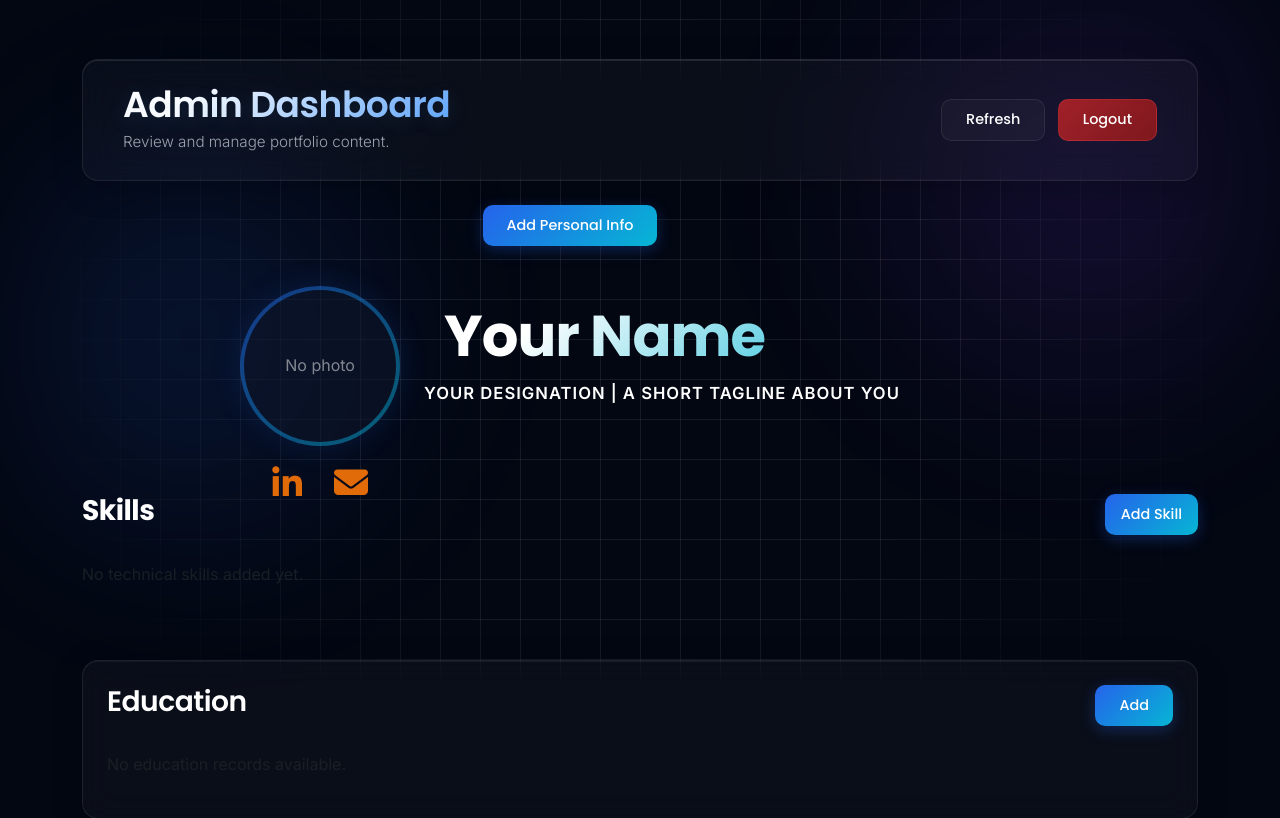
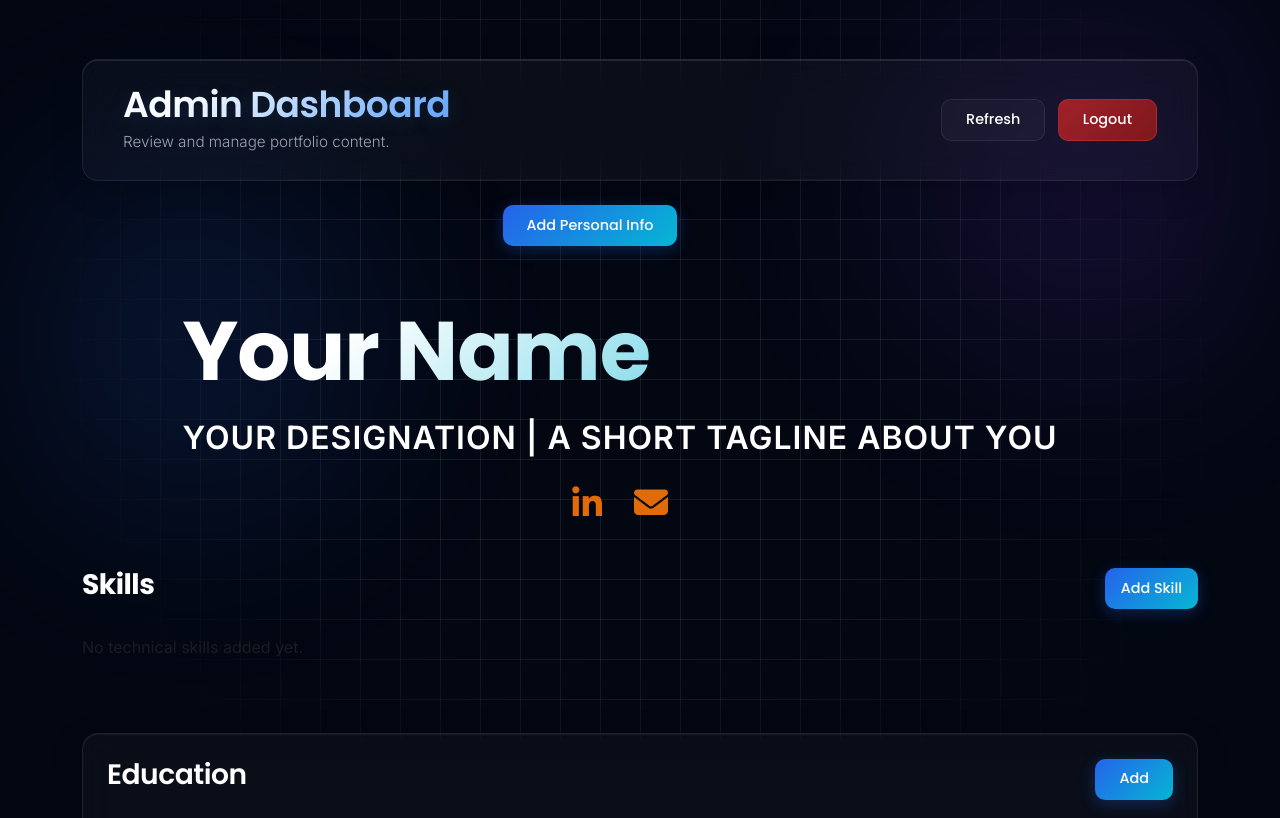
Before and after one commit to Sanju25088/sanjeev_kulkarni-portfolio, a Django app: page /dashboard/ in a window 1280 px wide. Shown: the part 61-879 px from the top of the page. Run offline with Django 5.2, Linux system fonts and the light colour scheme; the visitor is signed in with stand-in values (Sample User, id 1); data that the repository does not hold is empty.

Commit message:
new updates

```diff
--- a/portfolio/static/css/base.css
+++ b/portfolio/static/css/base.css
@@ -113,6 +113,7 @@ footer.bg-dark {
     align-items: center;
     gap: 32px;
     margin-top: 20px;
+    transform: translateX(30px);
 }
 
 .social-icons a{
--- a/portfolio/static/css/pages/portfolio.css
+++ b/portfolio/static/css/pages/portfolio.css
@@ -1,60 +1,124 @@
-/* Hero Layout */
+/* ==========================================================================
+   HERO LAYOUT & TYPOGRAPHY
+   ========================================================================== */
 .profile-card {
     display: flex;
     flex-direction: column;
-    align-items: center;      /* Horizontal center */
-    justify-content: center;  /* Vertical center (if height is available) */
-    text-align: center;       /* Center text */
-transform: translateX(-70px); /* Move slightly left */
+    align-items: center;
+    justify-content: center;
+    text-align: center;
+    transform: translateX(-50px); /* Move slightly left for desktop */
 }
 
 .profile-card h1 {
-    font-size: clamp(3rem, 4.5vw, 4rem); /* Slightly larger */
+    font-size: clamp(5rem, 6.5vw, 6rem);
     font-weight: 700;
     line-height: 1.2;
-
-    background: linear-gradient(135deg, #ffffff 20%, var(--clr-accent) 100%);
+    background: linear-gradient(135deg, #ffffff 20%, var(--clr-accent, #06b6d4) 100%);
     background-clip: text;
     -webkit-background-clip: text;
     -webkit-text-fill-color: transparent;
     color: transparent;
-
     margin-top: 1rem;
     margin-bottom: 0.5rem;
-    transform: translateX(20px);
+    transform: translateX(30px);
 }
 
 .profile-card p,
 .profile-card h2,
 .profile-card h3,
 .profile-card .lead {
-    font-size: clamp(1rem, 1.3vw, 1.5rem);
+    font-size: clamp(2rem, 2.3vw, 2.5rem);
     text-align: center;
     margin-left: auto;
     margin-right: auto;
 }
+
 .profile-about {
     max-width: 480px;
     margin: 15px auto;
     font-size: 20px;
     line-height: 1.7;
     text-align: center;
-
     white-space: normal;
     word-wrap: break-word;
     overflow-wrap: break-word;
+
 }
 
-/* Grids & Timelines */
-/* Core Skill Card Styling */
+/* ==========================================================================
+   FUTURISTIC GLASS & TEXT EFFECTS
+   ========================================================================== */
+.futuristic-glass {
+    background: rgba(15, 23, 42, 0.6) !important;
+    backdrop-filter: blur(16px);
+    -webkit-backdrop-filter: blur(16px);
+    border: 1px solid rgba(255, 255, 255, 0.08) !important;
+    border-radius: 24px !important;
+    box-shadow: 0 20px 40px rgba(0, 0, 0, 0.4),
+                inset 0 1px 0 rgba(255, 255, 255, 0.1) !important;
+    color: #FFFFFF;
+}
+
+.profile-name {
+    font-size: clamp(2.1rem, 3.2vw, 2.9rem);
+    font-weight: 700;
+    margin-bottom: 0.2rem;
+    background: linear-gradient(135deg, #FFFFFF 30%, #ffffff 100%);
+    background-clip: text;
+    -webkit-background-clip: text;
+    -webkit-text-fill-color: transparent;
+    color: transparent;
+    letter-spacing: -1px;
+}
+
+.profile-designation {
+    color: #ffffff;
+    font-weight: 700;
+    font-size: 4.05rem;
+    letter-spacing: 1px;
+    text-transform: uppercase;
+    margin-bottom: 0.5rem;
+    transform: translateX(30px);
+
+}
+
+.profile-tagline,
+.profile-tagline.text-muted {
+    color: #ffffff !important;
+}
+
+.profile-meta p {
+    margin-bottom: 0.4rem;
+    font-size: 1rem;
+    color: #D1D5DB;
+}
+
+.profile-meta strong {
+    color: #ffffff;
+}
+
+.cyber-link {
+    color: #06B6D4;
+    text-decoration: none;
+    font-weight: 500;
+    transition: all 0.3s ease;
+}
+
+.cyber-link:hover {
+    color: #FFFFFF;
+    text-shadow: 0 0 10px rgba(6, 182, 212, 0.8);
+}
+
+/* ==========================================================================
+   GRIDS, TIMELINES & SKILLS
+   ========================================================================== */
 .skill-card {
     background: rgba(15, 23, 42, 0.72);
     border: 1px solid rgba(255, 255, 255, 0.08);
-    border-radius: 8px; /* Slightly softer corners for a modern look */
+    border-radius: 8px;
     transition: transform 0.3s ease, border-color 0.3s ease, box-shadow 0.3s ease;
     box-shadow: 0 4px 10px rgba(2, 6, 23, 0.2);
-
-    /* --- THE COMPACT LAYOUT FIX --- */
     height: auto !important;
     min-height: 0 !important;
     display: block !important;
@@ -66,20 +130,17 @@ transform: translateX(-70px); /* Move slightly left */
     box-shadow: 0 8px 25px rgba(6, 182, 212, 0.15);
 }
 
-/* Horizontal Progress Bar Styling */
 .progress {
     border-radius: 10px;
     overflow: hidden;
 }
 
 .horizontal-bar-fill {
-    /* Using an accent color variable or defaulting to cyan */
     background-color: var(--clr-accent, #06b6d4);
-    width: 0; /* Starts at 0, JavaScript animates it to target % */
+    width: 0;
     transition: width 1s cubic-bezier(0.4, 0, 0.2, 1);
 }
 
-/* Other Section Globals (From your original snippet) */
 .section-card:hover {
     transform: translateY(-5px);
     border-color: rgba(255, 255, 255, 0.15) !important;
@@ -105,172 +166,41 @@ transform: translateX(-70px); /* Move slightly left */
     background: var(--clr-accent, #06b6d4);
     box-shadow: 0 0 10px var(--clr-accent, #06b6d4);
 }
+
 /* ==========================================================================
-   FUTURISTIC PROFILE CARD STYLES
+   BUTTONS & PROJECTS
    ========================================================================== */
-
-/* The Glass Card Container */
-.futuristic-glass {
-    background: rgba(15, 23, 42, 0.6) !important; /* Deep translucent surface */
-    backdrop-filter: blur(16px);
-    -webkit-backdrop-filter: blur(16px);
-    border: 1px solid rgba(255, 255, 255, 0.08) !important;
-    border-radius: 24px !important;
-    box-shadow: 0 20px 40px rgba(0, 0, 0, 0.4),
-                inset 0 1px 0 rgba(255, 255, 255, 0.1) !important;
-    color: #FFFFFF;
-}
-
-/* Avatar Image & Glowing Ring */
-.profile-image-wrapper {
-    position: relative;
-    width: 160px;
-    height: 160px;
-    flex-shrink: 0; /* Prevents the image from squishing */
-}
-
-.profile-image {
-    width: 100%;
-    height: 100%;
-    object-fit: cover;
-    border-radius: 50%;
-    border: 4px solid transparent;
-    background: linear-gradient(#0F172A, #0F172A) padding-box,
-                linear-gradient(135deg, #2563EB, #06B6D4) border-box;
-    box-shadow: 0 0 30px rgba(37, 99, 235, 0.3);
-}
-
-/* Typography Enhancements */
-.profile-name {
-    font-size: clamp(2.1rem, 3.2vw, 2.9rem);
-    font-weight: 700;
-    margin-bottom: 0.2rem;
-    background: linear-gradient(135deg, #FFFFFF 30%, #ffffff 100%);
-    background-clip: text;            /* standard property */
-    -webkit-background-clip: text;    /* WebKit browsers */
-    -webkit-text-fill-color: transparent;
-    color: transparent;               /* fallback for others */
-    letter-spacing: -1px;
-}
-
-.profile-designation {
-    color: #ffffff;
-    font-weight: 700;
-    font-size: 1.05rem;
-    letter-spacing: 1px;
-    text-transform: uppercase;
-    margin-bottom: 0.5rem;
-}
-
-.profile-tagline,
-.profile-tagline.text-muted {
-    color: #ffffff !important;
-}
-
-.profile-about {
-    margin-bottom: 0.75rem;
-    font-size: 1.05rem;
-    color: #E5E7EB;
-    line-height: 1.75;
-}
-
-.profile-meta p {
-    margin-bottom: 0.4rem;
-    font-size: 1rem;
-    color: #D1D5DB;
-}
-
-.profile-meta strong {
-    color: #ffffff;
-}
-
-/* Cyber Links (LinkedIn) */
-.cyber-link {
-    color: #06B6D4;
-    text-decoration: none;
-    font-weight: 500;
-    transition: all 0.3s ease;
-}
-
-.cyber-link:hover {
-    color: #FFFFFF;
-    text-shadow: 0 0 10px rgba(6, 182, 212, 0.8);
-}
-
-/* ===== Colorful Futuristic Button ===== */
-
 .cyber-btn {
     display: inline-flex;
     align-items: center;
     justify-content: center;
     gap: 8px;
-
-    padding: 11px 24px;   /* Reduced size */
+    padding: 11px 24px;
     border: none;
-    border-radius: 10px;  /* Slightly smaller corners */
-
+    border-radius: 10px;
     color: #fff !important;
-    font-size: 15px;      /* Smaller text */
+    font-size: 20px;
     font-weight: 600;
     text-decoration: none;
-
     transition: all 0.25s ease;
     cursor: pointer;
+    transform: translateX(100px);
+
 }
 
-/* Projects */
-.projects-btn{
-    background: linear-gradient(135deg, #2563EB, #3B82F6);
-    box-shadow: 0 5px 14px rgba(37,99,235,.20);
-}
-
-/* Contact */
-.contact-btn{
-    background: linear-gradient(135deg, #10B981, #34D399);
-    box-shadow: 0 5px 14px rgba(16,185,129,.20);
-}
-
-/* Resume */
-.resume-btn{
-    background: linear-gradient(135deg, #8B5CF6, #A855F7);
-    box-shadow: 0 5px 14px rgba(139,92,246,.20);
-}
-
-/* Hover */
-.cyber-btn:hover{
-    transform: translateY(-2px);
+.cyber-btn:hover {
     filter: brightness(1.05);
     box-shadow: 0 8px 18px rgba(0,0,0,.15);
 }
 
-/* Click */
-.cyber-btn:active{
-    transform: translateY(0);
-}
-.contact-btn {
-    background: linear-gradient(135deg,#00C6FF,#0072FF);
-
-}
 
 
+/* Cleaned up duplicate button declarations */
+.projects-btn { background: linear-gradient(135deg, #00F260, #0575E6); box-shadow: 0 5px 14px rgba(5,117,230,.20); }
+.contact-btn  { background: linear-gradient(135deg, #00C6FF, #0072FF); box-shadow: 0 5px 14px rgba(0,114,255,.20); }
+.resume-btn   { background: linear-gradient(135deg, #8B5CF6, #A855F7); box-shadow: 0 5px 14px rgba(139,92,246,.20); }
+.skills-btn   { background: linear-gradient(135deg, #FF0080, #7928CA); box-shadow: 0 5px 14px rgba(121,40,202,.20); }
 
-.projects-btn {
-    background: linear-gradient(135deg,#00F260,#0575E6);
-}
-
-
-.skills-btn {
-    background: linear-gradient(135deg,#FF0080,#7928CA);
-}
-.project-description {
-    display: -webkit-box;
-    -webkit-line-clamp: 5;
-    line-clamp: 5;
-    -webkit-box-orient: vertical;
-    overflow: hidden;
-}
-
-/* Project Card */
 .project-card {
     min-height: 420px;
     padding: 25px !important;
@@ -282,22 +212,17 @@ transform: translateX(-70px); /* Move slightly left */
     justify-content: flex-start;
 }
 
-/* Hover Effect */
 .project-card:hover {
     transform: translateY(-8px);
     box-shadow: 0 15px 35px rgba(0,0,0,0.25);
 }
 
-
-/* Project Title */
 .project-card h5 {
     font-size: 1.35rem;
     font-weight: 700;
     margin-bottom: 15px !important;
 }
 
-
-/* Project Image */
 .project-card img {
     width: 100%;
     height: 220px;
@@ -306,31 +231,31 @@ transform: translateX(-70px); /* Move slightly left */
     margin-bottom: 18px !important;
 }
 
-
-/* Domain */
 .project-card .text-info {
     font-size: 15px;
     font-weight: 600;
 }
 
-
-/* Description */
 .project-card p {
     font-size: 15px;
     line-height: 1.7;
     color: #e5e7eb;
 }
 
+.project-description {
+    display: -webkit-box;
+    -webkit-line-clamp: 5;
+    line-clamp: 5;
+    -webkit-box-orient: vertical;
+    overflow: hidden;
+}
 
-/* Technologies */
 .project-card .small {
     margin-top: auto;
     padding-top: 12px;
     font-weight: 600;
 }
 
-
-/* Buttons */
 .project-card .btn-group {
     margin-top: 20px !important;
 }
--- a/portfolio/templates/shared_portfolio_content.html
+++ b/portfolio/templates/shared_portfolio_content.html
@@ -13,28 +13,11 @@
 
     <div class="profile-layout d-flex flex-column flex-md-row gap-4 align-items-center align-items-md-start">
 
-        <div class="profile-image-wrapper">
-            {% if personal_info and personal_info.profile_photo %}
-            <img src="{{ personal_info.profile_photo.url }}" alt="{{ personal_info.full_name|default:'Profile Photo' }}"
-                class="profile-image">
-            {% else %}
-            <div
-                class="profile-image placeholder bg-secondary text-white d-flex align-items-center justify-content-center">
-                <span>No photo</span>
-            </div>
-            {% endif %}
-            <div class="social-icons">
-                {% if personal_info.linkedin %}
-                <a href="{{ personal_info.github }}" target="_blank"><i class="fa-brands fa-github"></i></a>
-                {% endif %}
-                <a href="{{ personal_info.linkedin }}" target="_blank"><i class="fa-brands fa-linkedin-in"></i></a>
-                <a href="https://mail.google.com/mail/?view=cm&fs=1&to={{ personal_info.email }}" target="_blank"><i class="fa-solid fa-envelope"></i></a>
 
-            </div>
-        </div>
 
         <div class="profile-details flex-grow-1 text-center text-md-start">
             <h1 class="profile-name">{{ personal_info.full_name|default:'Your Name' }}</h1>
+
             <p class="lead profile-designation">
                 {{ personal_info.designation|default:'Your designation' }} |
                 {{ personal_info.tagline|default:'A short tagline about you' }}
@@ -58,6 +41,15 @@
 
             </div>
             {% endif %}
+
+            <div class="social-icons">
+                {% if personal_info.linkedin %}
+                <a href="{{ personal_info.github }}" target="_blank"><i class="fa-brands fa-github"></i></a>
+                {% endif %}
+                <a href="{{ personal_info.linkedin }}" target="_blank"><i class="fa-brands fa-linkedin-in"></i></a>
+                <a href="https://mail.google.com/mail/?view=cm&fs=1&to={{ personal_info.email }}" target="_blank"><i class="fa-solid fa-envelope"></i></a>
+
+            </div>
         </div>
     </div>
 </div>
```
Also changed, not shown: portfolio/static/css/responsive.css (+22 -22 lines).
